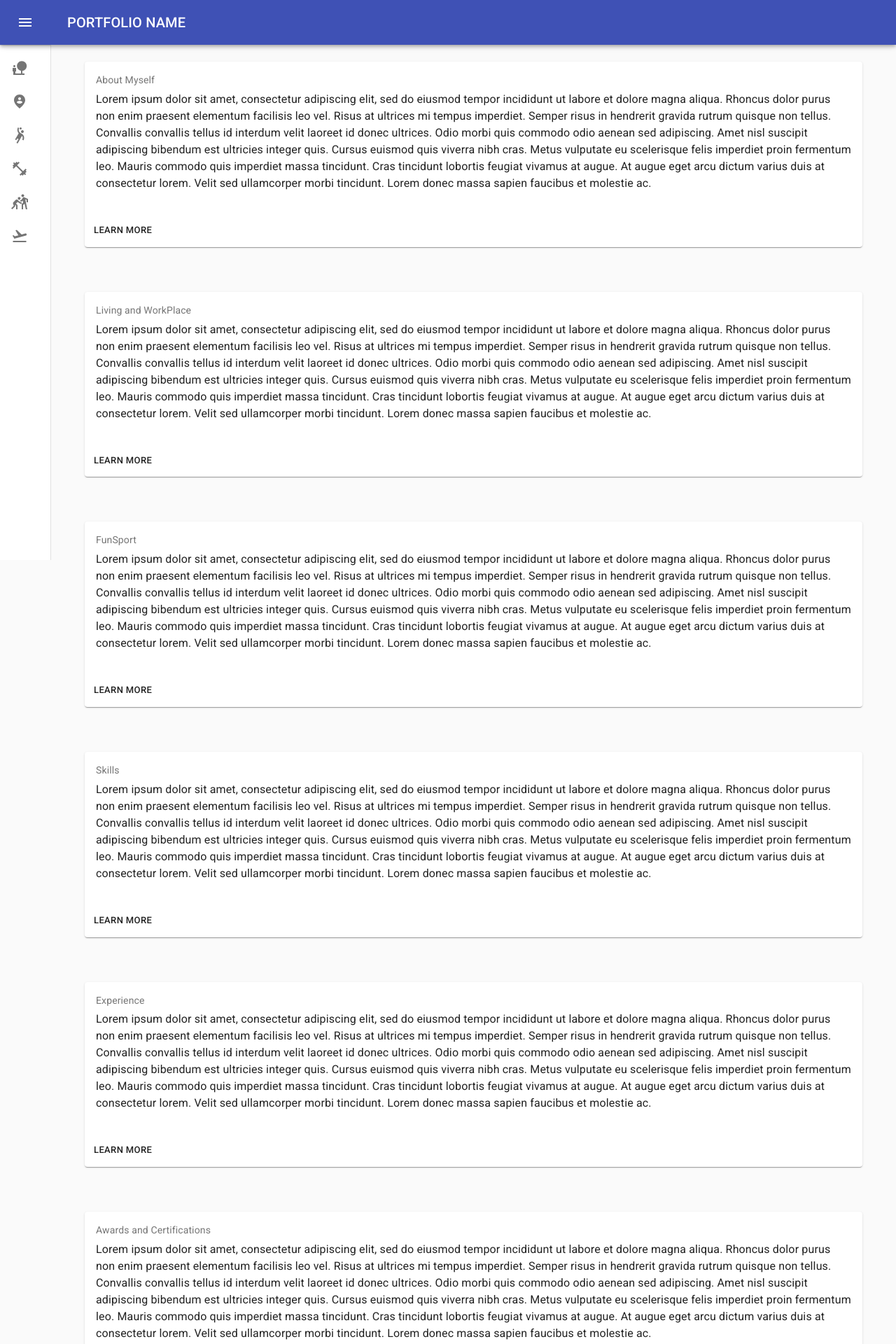
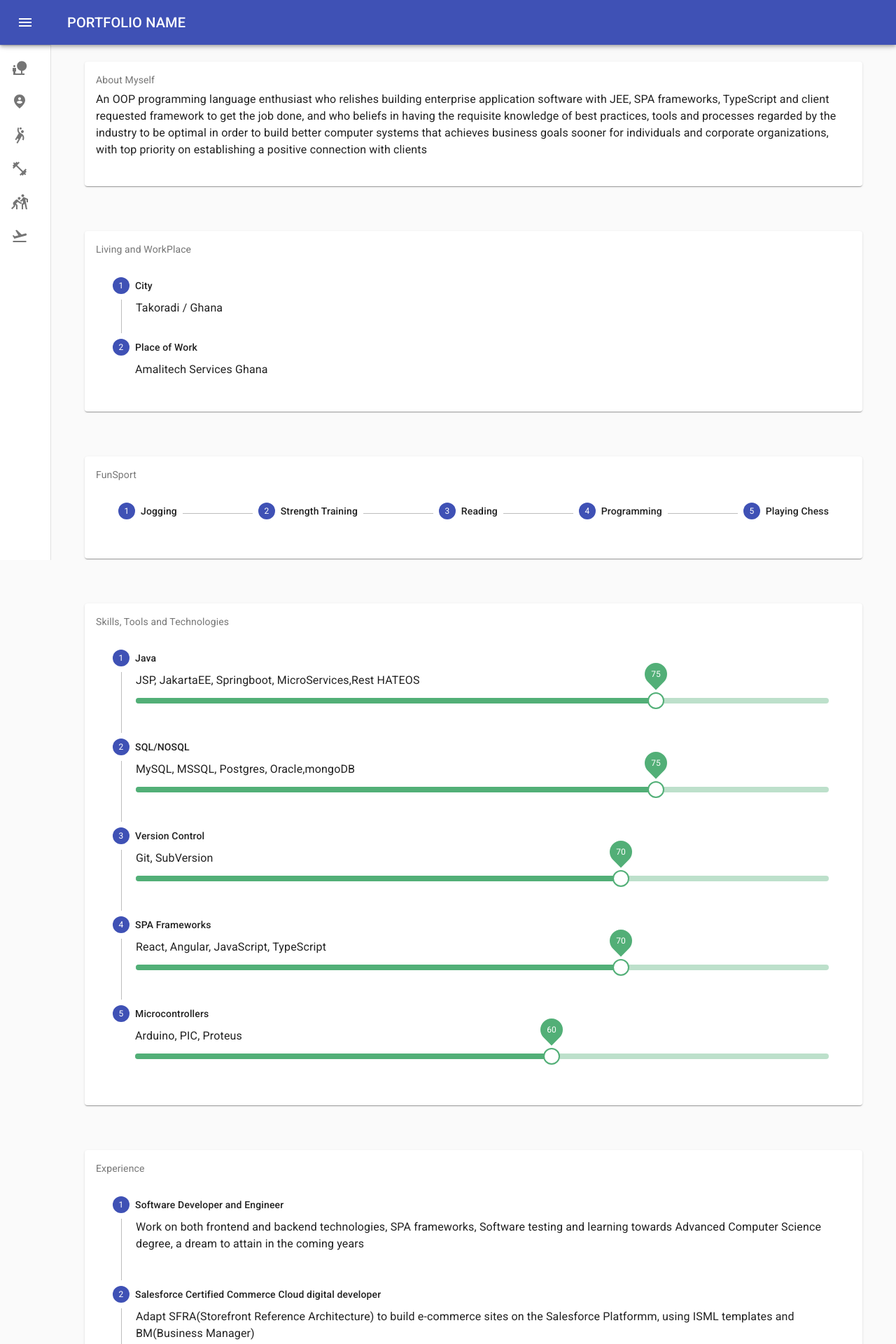
Before and after one commit to natcobbinah/samplePortfoliodesign, a React (Create React App) app: page / in a window 1280 px wide. Shown: the top 1920 px of the page at 70% size. Built offline with nearby package versions, Linux system fonts and the light colour scheme.

Commit message:
Data and Information added to portfolio site

```diff
--- a/src/about.js
+++ b/src/about.js
@@ -34,21 +34,13 @@ export default function AboutMyselfCard() {
           About Myself
         </Typography>
         <Typography paragraph>
-          Lorem ipsum dolor sit amet, consectetur adipiscing elit, sed do eiusmod tempor incididunt
-          ut labore et dolore magna aliqua. Rhoncus dolor purus non enim praesent elementum
-          facilisis leo vel. Risus at ultrices mi tempus imperdiet. Semper risus in hendrerit
-          gravida rutrum quisque non tellus. Convallis convallis tellus id interdum velit laoreet id
-          donec ultrices. Odio morbi quis commodo odio aenean sed adipiscing. Amet nisl suscipit
-          adipiscing bibendum est ultricies integer quis. Cursus euismod quis viverra nibh cras.
-          Metus vulputate eu scelerisque felis imperdiet proin fermentum leo. Mauris commodo quis
-          imperdiet massa tincidunt. Cras tincidunt lobortis feugiat vivamus at augue. At augue eget
-          arcu dictum varius duis at consectetur lorem. Velit sed ullamcorper morbi tincidunt. Lorem
-          donec massa sapien faucibus et molestie ac.
+        An OOP programming language enthusiast who relishes building enterprise application software with JEE, SPA frameworks,
+        TypeScript and client requested framework to get the job done, and who beliefs in having the requisite knowledge of best
+        practices, tools and processes regarded by the industry to be optimal in order to build better computer systems that achieves
+        business goals sooner for individuals and corporate organizations, with top priority on establishing a positive connection
+        with clients
         </Typography>
       </CardContent>
-      <CardActions>
-        <Button size="small">Learn More</Button>
-      </CardActions>
     </Card>
   );
 }
--- a/src/awardsandcerts.js
+++ b/src/awardsandcerts.js
@@ -5,6 +5,10 @@ import CardActions from '@material-ui/core/CardActions';
 import CardContent from '@material-ui/core/CardContent';
 import Button from '@material-ui/core/Button';
 import Typography from '@material-ui/core/Typography';
+import Stepper from '@material-ui/core/Stepper';
+import Step from '@material-ui/core/Step';
+import StepLabel from '@material-ui/core/StepLabel';
+import StepContent from '@material-ui/core/StepContent';
 
 const useStyles = makeStyles({
   root: {
@@ -23,9 +27,23 @@ const useStyles = makeStyles({
   },
 });
 
+function certifications(){
+  return[
+    'Salesforce Commerce Cloud Digital Developer',
+    'IELTS',
+    'Amalitech Performance Based Scholarship Graduate Training'
+  ]
+}
+
+const  Experiencedata =  [
+             'Credential ID: 21986750',
+             'Band (8) Test Report Form Number: 19GH009920COBN001A',
+             '3X Winner',
+      ]
+
 export default function AwardsandCerts() {
   const classes = useStyles();
-  const bull = <span className={classes.bullet}>•</span>;
+  const steps = certifications();
 
   return (
     <Card className={classes.root}>
@@ -33,22 +51,21 @@ export default function AwardsandCerts() {
         <Typography className={classes.title} color="textSecondary" gutterBottom>
           Awards and Certifications
         </Typography>
-        <Typography paragraph>
-          Lorem ipsum dolor sit amet, consectetur adipiscing elit, sed do eiusmod tempor incididunt
-          ut labore et dolore magna aliqua. Rhoncus dolor purus non enim praesent elementum
-          facilisis leo vel. Risus at ultrices mi tempus imperdiet. Semper risus in hendrerit
-          gravida rutrum quisque non tellus. Convallis convallis tellus id interdum velit laoreet id
-          donec ultrices. Odio morbi quis commodo odio aenean sed adipiscing. Amet nisl suscipit
-          adipiscing bibendum est ultricies integer quis. Cursus euismod quis viverra nibh cras.
-          Metus vulputate eu scelerisque felis imperdiet proin fermentum leo. Mauris commodo quis
-          imperdiet massa tincidunt. Cras tincidunt lobortis feugiat vivamus at augue. At augue eget
-          arcu dictum varius duis at consectetur lorem. Velit sed ullamcorper morbi tincidunt. Lorem
-          donec massa sapien faucibus et molestie ac.
-        </Typography>
+
+        <Stepper nonLinear orientation="vertical">
+        {steps.map((data, i) => (
+          <Step key={data} active={true}>
+            <StepLabel>{data}</StepLabel>
+            <StepContent>
+              <Typography>{Experiencedata[i]}</Typography>
+              <div className={classes.actionsContainer}></div>
+            </StepContent>
+          </Step>
+        ))}
+        </Stepper>
+
+
       </CardContent>
-      <CardActions>
-        <Button size="small">Learn More</Button>
-      </CardActions>
     </Card>
   );
 }
--- a/src/experience.js
+++ b/src/experience.js
@@ -1,12 +1,17 @@
-import React from 'react';
+import React,{useState} from 'react';
 import { makeStyles } from '@material-ui/core/styles';
 import Card from '@material-ui/core/Card';
 import CardActions from '@material-ui/core/CardActions';
 import CardContent from '@material-ui/core/CardContent';
 import Button from '@material-ui/core/Button';
 import Typography from '@material-ui/core/Typography';
+import Stepper from '@material-ui/core/Stepper';
+import Step from '@material-ui/core/Step';
+import StepLabel from '@material-ui/core/StepLabel';
+import StepContent from '@material-ui/core/StepContent';
+import Paper from '@material-ui/core/Paper';
 
-const useStyles = makeStyles({
+const useStyles = makeStyles((theme) => ({
   root: {
     minWidth: 275,
   },
@@ -15,17 +20,66 @@ const useStyles = makeStyles({
     margin: '0 2px',
     transform: 'scale(0.8)',
   },
+  button: {
+    marginTop: theme.spacing(1),
+    marginRight: theme.spacing(1),
+  },
   title: {
     fontSize: 14,
   },
   pos: {
     marginBottom: 12,
   },
-});
+  actionsContainer: {
+    marginBottom: theme.spacing(2),
+  },
+  resetContainer: {
+    padding: theme.spacing(3),
+  },
+}));
+
+function experienceStages(){
+  return[
+    'Software Developer and Engineer',
+    'Salesforce Certified Commerce Cloud digital developer',
+    'Software Development and Engineering Trainee',
+    'Teaching Assistant',
+    'Intern'
+  ]
+}
+
+const  Experiencedata =  [
+              `Work on both frontend and backend technologies, SPA
+               frameworks, Software testing and learning towards
+               Advanced Computer Science degree, a dream to attain
+               in the coming years`,
+
+              `Adapt SFRA(Storefront Reference Architecture) to build
+               e-commerce sites on the Salesforce Platformm, using
+               ISML templates and BM(Business Manager)`,
+
+              `Undertook the training of acquiring and furthering my skills in IT/Digital skills
+               Training programme at Amalitech Training Academy Ltd, specializing in and majoring in
+               Software Development and Engineering comprising, learning and coding of sample projects
+               comprising but not limited to Core Java, JEE, SPA frameworks(React & Angular), Springboot
+               for developing restful APIs with or without HATEOS implementations, with or without Netflix
+               OSS architecture, CI / CD, and software skills comprising but not limited to Business Communication
+               Skills, Intercultural Communication, Personal and Professional Development and Others.
+               `,
+
+              `Taught Computer Literacy,Introduction to computing and also assisted in lecturing on
+               on behalf of Senior Lecturers with their classes. Also took part in grading and overseeing
+               final students with their project work defence.`,
+
+              `A month worth internship with Takoradi Flour Mills, monitoring and servicing of network and CCTVs, and
+               also learning industrial practice of my computing knowledge.`
+      ]
+
+
 
 export default function Experience() {
   const classes = useStyles();
-  const bull = <span className={classes.bullet}>•</span>;
+  const steps = experienceStages();
 
   return (
     <Card className={classes.root}>
@@ -33,22 +87,20 @@ export default function Experience() {
         <Typography className={classes.title} color="textSecondary" gutterBottom>
           Experience
         </Typography>
-        <Typography paragraph>
-          Lorem ipsum dolor sit amet, consectetur adipiscing elit, sed do eiusmod tempor incididunt
-          ut labore et dolore magna aliqua. Rhoncus dolor purus non enim praesent elementum
-          facilisis leo vel. Risus at ultrices mi tempus imperdiet. Semper risus in hendrerit
-          gravida rutrum quisque non tellus. Convallis convallis tellus id interdum velit laoreet id
-          donec ultrices. Odio morbi quis commodo odio aenean sed adipiscing. Amet nisl suscipit
-          adipiscing bibendum est ultricies integer quis. Cursus euismod quis viverra nibh cras.
-          Metus vulputate eu scelerisque felis imperdiet proin fermentum leo. Mauris commodo quis
-          imperdiet massa tincidunt. Cras tincidunt lobortis feugiat vivamus at augue. At augue eget
-          arcu dictum varius duis at consectetur lorem. Velit sed ullamcorper morbi tincidunt. Lorem
-          donec massa sapien faucibus et molestie ac.
-        </Typography>
+
+        <Stepper nonLinear orientation="vertical">
+        {steps.map((data, i) => (
+          <Step key={data} active={true}>
+            <StepLabel>{data}</StepLabel>
+            <StepContent>
+              <Typography>{Experiencedata[i]}</Typography>
+              <div className={classes.actionsContainer}></div>
+            </StepContent>
+          </Step>
+        ))}
+        </Stepper>
+
       </CardContent>
-      <CardActions>
-        <Button size="small">Learn More</Button>
-      </CardActions>
     </Card>
   );
 }
--- a/src/funsport.js
+++ b/src/funsport.js
@@ -5,6 +5,10 @@ import CardActions from '@material-ui/core/CardActions';
 import CardContent from '@material-ui/core/CardContent';
 import Button from '@material-ui/core/Button';
 import Typography from '@material-ui/core/Typography';
+import Stepper from '@material-ui/core/Stepper';
+import Step from '@material-ui/core/Step';
+import StepLabel from '@material-ui/core/StepLabel';
+import StepContent from '@material-ui/core/StepContent';
 
 const useStyles = makeStyles({
   root: {
@@ -23,9 +27,19 @@ const useStyles = makeStyles({
   },
 });
 
+function funContent(){
+  return[
+    'Jogging',
+    'Strength Training',
+    'Reading',
+    'Programming',
+    'Playing Chess'
+  ]
+}
+
 export default function FunSport() {
   const classes = useStyles();
-  const bull = <span className={classes.bullet}>•</span>;
+  const steps = funContent();
 
   return (
     <Card className={classes.root}>
@@ -33,22 +47,19 @@ export default function FunSport() {
         <Typography className={classes.title} color="textSecondary" gutterBottom>
           FunSport
         </Typography>
-        <Typography paragraph>
-          Lorem ipsum dolor sit amet, consectetur adipiscing elit, sed do eiusmod tempor incididunt
-          ut labore et dolore magna aliqua. Rhoncus dolor purus non enim praesent elementum
-          facilisis leo vel. Risus at ultrices mi tempus imperdiet. Semper risus in hendrerit
-          gravida rutrum quisque non tellus. Convallis convallis tellus id interdum velit laoreet id
-          donec ultrices. Odio morbi quis commodo odio aenean sed adipiscing. Amet nisl suscipit
-          adipiscing bibendum est ultricies integer quis. Cursus euismod quis viverra nibh cras.
-          Metus vulputate eu scelerisque felis imperdiet proin fermentum leo. Mauris commodo quis
-          imperdiet massa tincidunt. Cras tincidunt lobortis feugiat vivamus at augue. At augue eget
-          arcu dictum varius duis at consectetur lorem. Velit sed ullamcorper morbi tincidunt. Lorem
-          donec massa sapien faucibus et molestie ac.
-        </Typography>
+
+        <Stepper nonLinear>
+        {steps.map((data, i) => (
+          <Step key={data} active={true}>
+            <StepLabel>{data}</StepLabel>
+            <StepContent>
+              <div className={classes.actionsContainer}></div>
+            </StepContent>
+          </Step>
+        ))}
+
+        </Stepper>
       </CardContent>
-      <CardActions>
-        <Button size="small">Learn More</Button>
-      </CardActions>
     </Card>
   );
 }
--- a/src/livingandWorkplace.js
+++ b/src/livingandWorkplace.js
@@ -5,6 +5,10 @@ import CardActions from '@material-ui/core/CardActions';
 import CardContent from '@material-ui/core/CardContent';
 import Button from '@material-ui/core/Button';
 import Typography from '@material-ui/core/Typography';
+import Stepper from '@material-ui/core/Stepper';
+import Step from '@material-ui/core/Step';
+import StepLabel from '@material-ui/core/StepLabel';
+import StepContent from '@material-ui/core/StepContent';
 
 const useStyles = makeStyles({
   root: {
@@ -23,9 +27,21 @@ const useStyles = makeStyles({
   },
 });
 
+function livingandWorkContent(){
+  return[
+    'City',
+    'Place of Work',
+  ]
+}
+
+const livingandWorkContentData = [
+    'Takoradi / Ghana',
+    'Amalitech Services Ghana'
+]
+
 export default function LivingandWorkPlace() {
   const classes = useStyles();
-  const bull = <span className={classes.bullet}>•</span>;
+  const steps = livingandWorkContent();
 
   return (
     <Card className={classes.root}>
@@ -33,22 +49,20 @@ export default function LivingandWorkPlace() {
         <Typography className={classes.title} color="textSecondary" gutterBottom>
           Living and WorkPlace
         </Typography>
-        <Typography paragraph>
-          Lorem ipsum dolor sit amet, consectetur adipiscing elit, sed do eiusmod tempor incididunt
-          ut labore et dolore magna aliqua. Rhoncus dolor purus non enim praesent elementum
-          facilisis leo vel. Risus at ultrices mi tempus imperdiet. Semper risus in hendrerit
-          gravida rutrum quisque non tellus. Convallis convallis tellus id interdum velit laoreet id
-          donec ultrices. Odio morbi quis commodo odio aenean sed adipiscing. Amet nisl suscipit
-          adipiscing bibendum est ultricies integer quis. Cursus euismod quis viverra nibh cras.
-          Metus vulputate eu scelerisque felis imperdiet proin fermentum leo. Mauris commodo quis
-          imperdiet massa tincidunt. Cras tincidunt lobortis feugiat vivamus at augue. At augue eget
-          arcu dictum varius duis at consectetur lorem. Velit sed ullamcorper morbi tincidunt. Lorem
-          donec massa sapien faucibus et molestie ac.
-        </Typography>
+
+        <Stepper nonLinear orientation="vertical">
+        {steps.map((data, i) => (
+          <Step key={data} active={true}>
+            <StepLabel>{data}</StepLabel>
+            <StepContent>
+              <Typography>{livingandWorkContentData[i]}</Typography>
+              <div className={classes.actionsContainer}></div>
+            </StepContent>
+          </Step>
+        ))}
+        </Stepper>
+
       </CardContent>
-      <CardActions>
-        <Button size="small">Learn More</Button>
-      </CardActions>
     </Card>
   );
 }
--- a/src/skills.js
+++ b/src/skills.js
@@ -5,6 +5,12 @@ import CardActions from '@material-ui/core/CardActions';
 import CardContent from '@material-ui/core/CardContent';
 import Button from '@material-ui/core/Button';
 import Typography from '@material-ui/core/Typography';
+import Stepper from '@material-ui/core/Stepper';
+import Step from '@material-ui/core/Step';
+import StepLabel from '@material-ui/core/StepLabel';
+import StepContent from '@material-ui/core/StepContent';
+import { withStyles } from '@material-ui/core/styles';
+import Slider from '@material-ui/core/Slider';
 
 const useStyles = makeStyles({
   root: {
@@ -23,32 +29,84 @@ const useStyles = makeStyles({
   },
 });
 
+const PrettoSlider = withStyles({
+  root: {
+    color: '#52af77',
+    height: 8,
+  },
+  thumb: {
+    height: 24,
+    width: 24,
+    backgroundColor: '#fff',
+    border: '2px solid currentColor',
+    marginTop: -8,
+    marginLeft: -12,
+    '&:focus, &:hover, &$active': {
+      boxShadow: 'inherit',
+    },
+  },
+  active: {},
+  valueLabel: {
+    left: 'calc(-50% + 4px)',
+  },
+  track: {
+    height: 8,
+    borderRadius: 4,
+  },
+  rail: {
+    height: 8,
+    borderRadius: 4,
+  },
+})(Slider);
+
+function skillsContent(){
+  return[
+    'Java',
+    'SQL/NOSQL',
+    'Version Control',
+    'SPA Frameworks',
+    'Microcontrollers'
+  ]
+}
+
+const  skillsData =  [
+             'JSP, JakartaEE, Springboot, MicroServices,Rest HATEOS',
+             'MySQL, MSSQL, Postgres, Oracle,mongoDB',
+             'Git, SubVersion',
+             'React, Angular, JavaScript, TypeScript',
+             'Arduino, PIC, Proteus'
+    ]
+
 export default function Skills() {
   const classes = useStyles();
-  const bull = <span className={classes.bullet}>•</span>;
+  const steps = skillsContent();
 
   return (
     <Card className={classes.root}>
       <CardContent>
         <Typography className={classes.title} color="textSecondary" gutterBottom>
-          Skills
+          Skills, Tools and Technologies
         </Typography>
-        <Typography paragraph>
-          Lorem ipsum dolor sit amet, consectetur adipiscing elit, sed do eiusmod tempor incididunt
-          ut labore et dolore magna aliqua. Rhoncus dolor purus non enim praesent elementum
-          facilisis leo vel. Risus at ultrices mi tempus imperdiet. Semper risus in hendrerit
-          gravida rutrum quisque non tellus. Convallis convallis tellus id interdum velit laoreet id
-          donec ultrices. Odio morbi quis commodo odio aenean sed adipiscing. Amet nisl suscipit
-          adipiscing bibendum est ultricies integer quis. Cursus euismod quis viverra nibh cras.
-          Metus vulputate eu scelerisque felis imperdiet proin fermentum leo. Mauris commodo quis
-          imperdiet massa tincidunt. Cras tincidunt lobortis feugiat vivamus at augue. At augue eget
-          arcu dictum varius duis at consectetur lorem. Velit sed ullamcorper morbi tincidunt. Lorem
-          donec massa sapien faucibus et molestie ac.
-        </Typography>
+
+        <Stepper nonLinear orientation="vertical">
+        {steps.map((data, i) => (
+          <Step key={data} active={true}>
+            <StepLabel>{data}</StepLabel>
+            <StepContent>
+              <Typography>{skillsData[i]}</Typography>
+              {i === 0 ?  <PrettoSlider valueLabelDisplay="auto" aria-label="pretto slider" defaultValue={75} valueLabelDisplay="on"/> :
+               i === 1 ?  <PrettoSlider valueLabelDisplay="auto" aria-label="pretto slider" defaultValue={75} valueLabelDisplay="on"/> :
+               i === 2 ?  <PrettoSlider valueLabelDisplay="auto" aria-label="pretto slider" defaultValue={70} valueLabelDisplay="on"/> :
+               i === 3 ?  <PrettoSlider valueLabelDisplay="auto" aria-label="pretto slider" defaultValue={70} valueLabelDisplay="on"/> :
+               i === 4 ?  <PrettoSlider valueLabelDisplay="auto" aria-label="pretto slider" defaultValue={60} valueLabelDisplay="on"/> :
+               "Nothing"
+              }
+              <div className={classes.actionsContainer}></div>
+            </StepContent>
+          </Step>
+        ))}
+        </Stepper>
       </CardContent>
-      <CardActions>
-        <Button size="small">Learn More</Button>
-      </CardActions>
     </Card>
   );
 }
```
